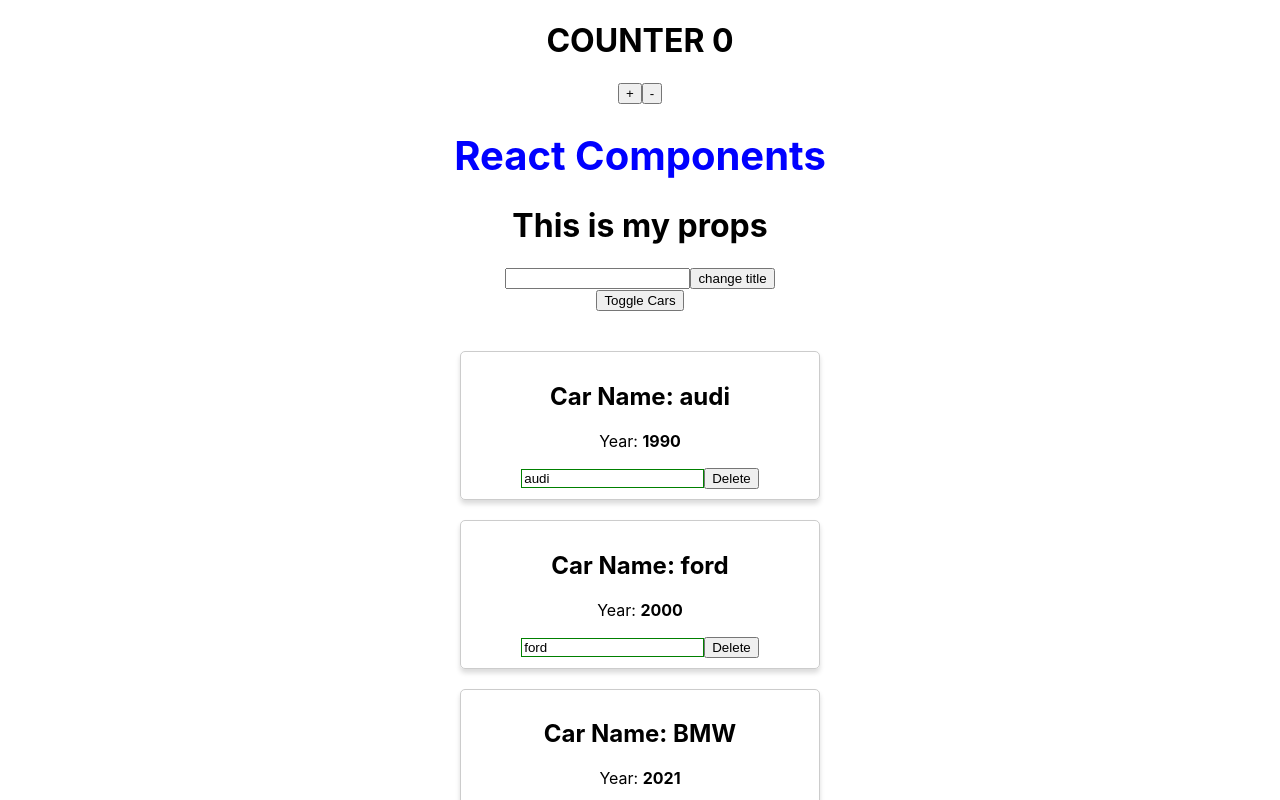
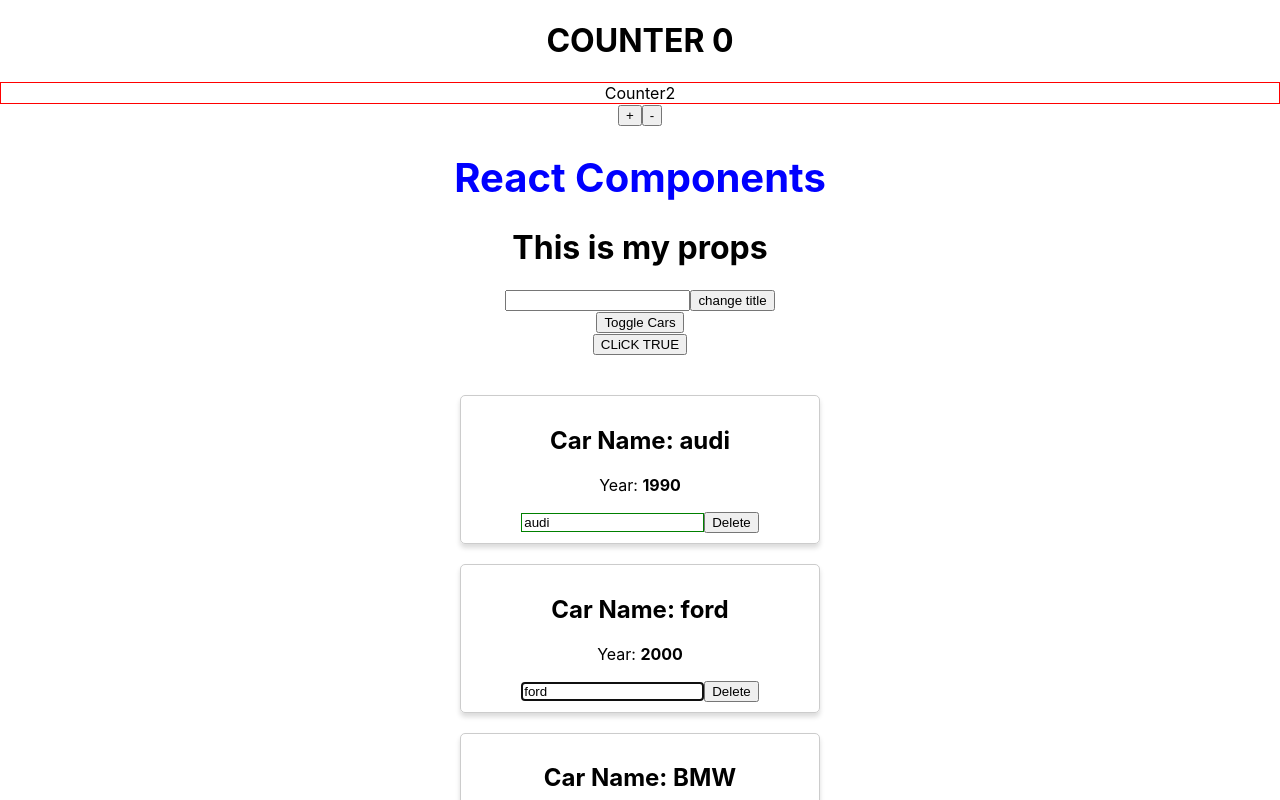
Before and after one commit to arborin/vm-react-app, a React (Create React App) app: page / in a window 1280 px wide. Shown: the top 800 px of the page. Built offline with nearby package versions, Linux system fonts and the light colour scheme.

Commit message:
[ADD] app context

```diff
--- a/src/App.js
+++ b/src/App.js
@@ -27,6 +27,9 @@ import Counter from './Counter/Counter';
 import React, { Component } from 'react'
 import Car from './Car/Car'
 
+
+export const ClickedContext = React.createContext(false);
+
 class App extends Component {
 
   constructor(props) {
@@ -41,7 +44,8 @@ class App extends Component {
         { name: 'BMW', year: 2021 },
       ],
       pageTitle: 'React Components',
-      showCars: true
+      showCars: true,
+      clicked: false
     }
   }
 
@@ -127,6 +131,7 @@ class App extends Component {
           <ErrorBoundary key={index}>
             <Car name={car.name}
               year={car.year}
+              index={index}
               onDeleteItem={this.onDeleteItem.bind(this, index)}
               onChangeName={(event) => this.onChangeName(event.target.value, index)} />
           </ErrorBoundary>
@@ -140,9 +145,9 @@ class App extends Component {
     return (
       <div className='App'>
 
-        <div>
+        <ClickedContext.Provider value={this.state.clicked}>
           <Counter />
-        </div>
+        </ClickedContext.Provider>
 
         <h1 style={title}>{this.state.pageTitle}</h1>
         <h1>{this.props.title}</h1>
@@ -153,6 +158,7 @@ class App extends Component {
           <button onClick={this.toggleCars}>Toggle Cars</button>
         </div>
 
+        <button onClick={() => { this.setState({ clicked: true }) }}>CLiCK TRUE</button>
         {/* <Car name={'audi'} year={'2017'} onChangeTitle={this.changeTitle.bind(this, cars[0]['name'])}/> */}
         {/* <Car name={'ford'} year={'2020'}><p>Color</p></Car> */}
 
@@ -165,7 +171,7 @@ class App extends Component {
         </div>
 
         <p style={{ 'color': 'red', 'fontSize': '28px' }}>Nika Kobaidze</p>
-      </div>
+      </div >
     )
   }
 }
--- a/src/Car/Car.css
+++ b/src/Car/Car.css
@@ -6,8 +6,7 @@
 
 
 
-.input:active,
-.input:focus {
+.input:active {
     outline: none !important;
 }
 
--- a/src/Car/Car.js
+++ b/src/Car/Car.js
@@ -23,6 +23,11 @@ import './Car.css';
 
 class Car extends Component {
 
+    componentDidMount() {
+        if (this.props.index === 1) {
+            this.inputRef.focus();
+        }
+    }
 
     render() {
         const inputClasses = ['input',];
@@ -48,6 +53,7 @@ class Car extends Component {
                 <h2>Car Name: {this.props.name}</h2>
                 <p key={1}>Year: <strong>{this.props.year}</strong></p>
                 <input type='text'
+                    ref={(inputRef) => this.inputRef = inputRef}
                     className={inputClasses.join(' ')}
                     onChange={this.props.onChangeName}
                     value={this.props.name} />
--- a/src/Counter/Counter.js
+++ b/src/Counter/Counter.js
@@ -1,5 +1,6 @@
 import React, { Component } from 'react'
 import Auxiliary from '../hoc/Auxiliary'
+import Counter2 from '../Counter2/Counter2'
 
 export default class Counter extends Component {
 
@@ -23,6 +24,9 @@ export default class Counter extends Component {
         return (
             <Auxiliary>
                 <h1>COUNTER <span>{this.state.counter}</span></h1>
+
+                <Counter2 />
+
                 <button onClick={this.addCounter}>+</button>
                 <button onClick={() => this.setState({ counter: this.state.counter - 1 })}>-</button>
             </Auxiliary>
--- /dev/null
+++ b/src/Counter2/Counter2.js
@@ -0,0 +1,16 @@
+import React from 'react'
+import { ClickedContext } from '../App'
+
+export default function Counter2(props) {
+    return (
+        <div style={{ border: "1px solid red" }}>
+
+            <div>Counter2</div>
+            <ClickedContext.Consumer>
+                {clicked => clicked ? <p>Clicked!</p> : null}
+
+            </ClickedContext.Consumer>
+
+        </div>
+    )
+}
```
Also changed, not shown: src/hoc/withClass.js (added, +13 -0 lines), package.json (line endings or trailing spaces), 1 other file (tests, documents, lock files or other folders).
